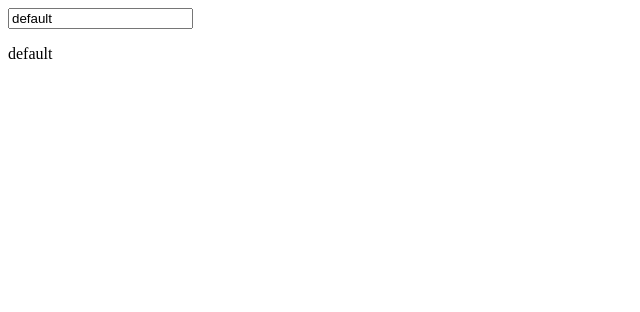
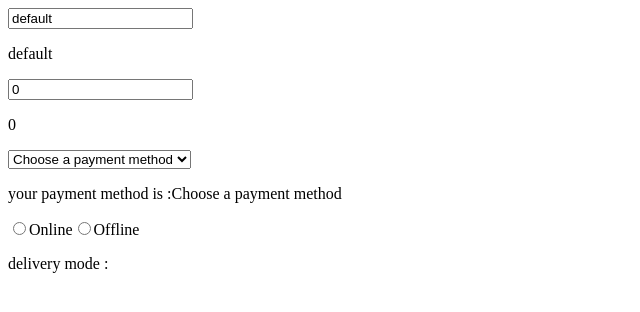
Before and after one commit to Ashis28/my-react1, a React (Vite) app: page / in a window 1280 px wide. Shown: the top 312 px of the page, without its empty margins (0-640 px from the left). Built offline with nearby package versions, Linux system fonts and the light colour scheme.

Commit message:
hookstate onchange

```diff
--- a/src/MyComponent.jsx
+++ b/src/MyComponent.jsx
@@ -8,14 +8,66 @@ import React , {useState} from 'react';
 function MyComponent(){
 
     let [name,setName] = useState("default");
+    let [quantity,setQuantity] = useState(0);
+    let [payMent,setPayment] = useState("Choose a payment method");
+
+    let [shipped,setShipment] = useState();
 
     const handleNameChange = (event) => {
         setName(event.target.value);
     }
+
+    const handlePayment = (event) =>{
+        setPayment(event.target.value);
+    }
+
+    const handleShipment = (event) =>{
+        setShipment(event.target.value);
+    }
+
+
     return(
         <div>
              <input value={name} onChange={handleNameChange}></input>
              <p>{name}</p>
+
+             <input
+                value={quantity}
+                type="number"
+                onChange={(e) => setQuantity(e.target.value)}
+             />
+             <p>{quantity}</p>
+
+             <select value={payMent} onChange={handlePayment}>
+                <option disabled>Choose a payment method</option>
+                <option value="visa">Visa</option>
+                <option value="paytm">Paytm</option>
+                <option value="mastercard">Master Card</option>
+             </select>
+             <p>your payment method is :{payMent}</p>
+
+             <label>
+                <input
+                    type="radio"
+                    name="deliveryMode"
+                    value="Online"
+                    checked={shipped === "Online"}
+                    onChange={handleShipment}
+                />
+                Online
+             </label>
+             <label>
+                <input
+                    type="radio"
+                    name="deliveryMode"
+                    value="Offline"
+                    checked={shipped === "Offline"}
+                    onChange={handleShipment}
+                />
+                Offline
+             </label>
+             <p>delivery mode : {shipped}</p>
+
         </div>
 
     );
```
